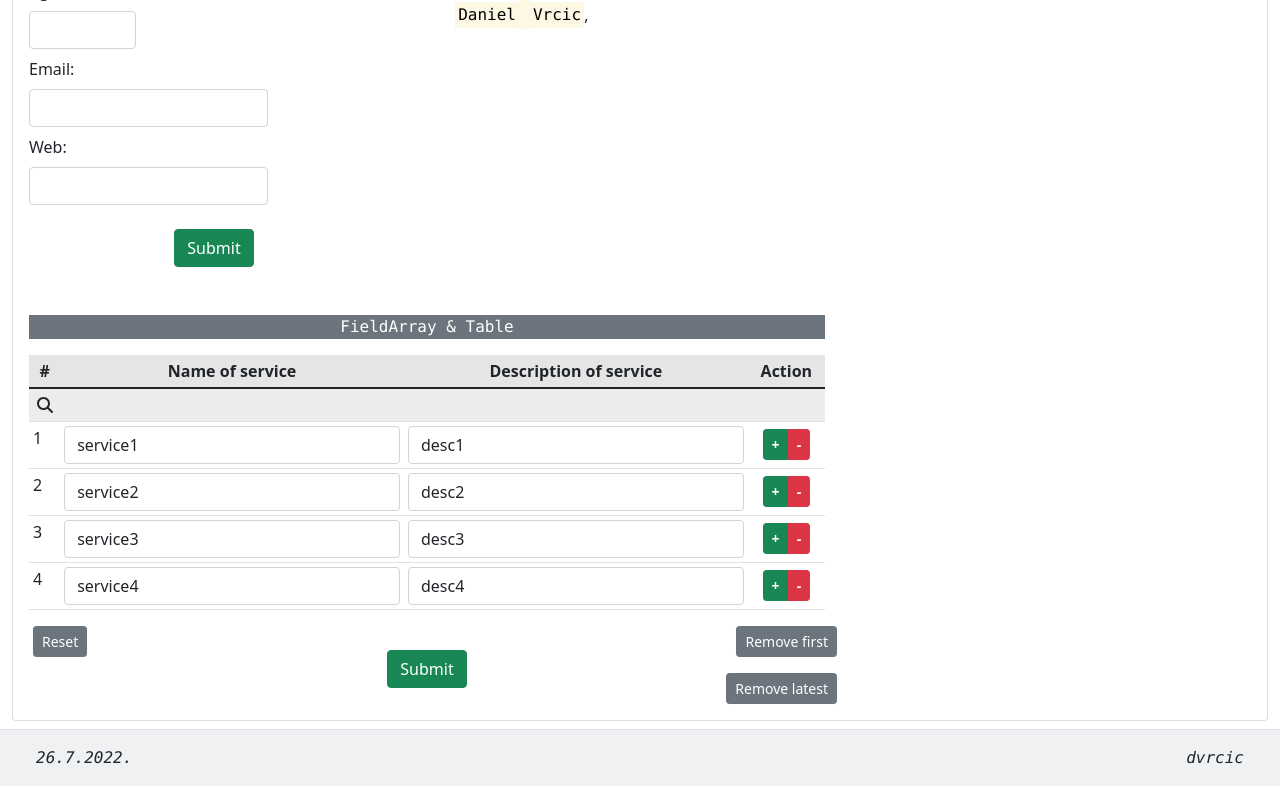
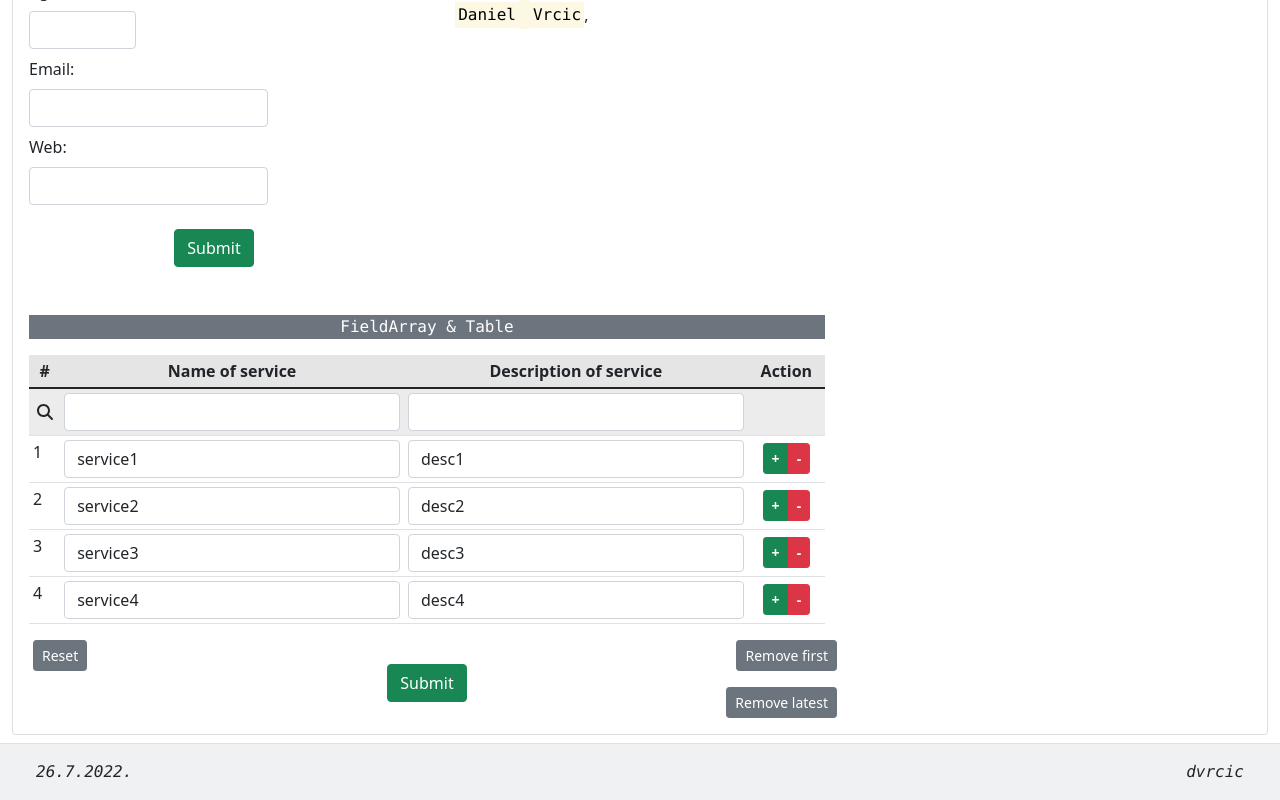
Before and after one commit to vrdel/react-playground, a React (Vite) app in the folder react-playground/: page /react-hook-form in a window 1280 px wide. Shown: the part 704-1504 px from the top of the page. Built offline with nearby package versions, Linux system fonts and the light colour scheme.

Commit message:
implement search on fields value

```diff
--- a/react-playground/src/routes/reacthookform.jsx
+++ b/react-playground/src/routes/reacthookform.jsx
@@ -68,7 +68,9 @@ const TestForm6 = () => {
 
   const { control, handleSubmit, setValue, formState: {errors} } = useForm({
     defaultValues: {
-      servicetypes: data
+      serviceTypes: data,
+      searchService: '',
+      searchDesc: ''
     }
   })
 
@@ -76,12 +78,15 @@ const TestForm6 = () => {
     setInitialData(data)
   }, [])
 
-  const servicetypes = useWatch({control, name: "servicetypes"})
+  const serviceTypes = useWatch({control, name: "serviceTypes"})
+  const searchService = useWatch({control, name: "searchService"})
+  const searchDesc = useWatch({control, name: "searchDesc"})
 
   const { fields, insert, remove } = useFieldArray({
     control,
-    name: "servicetypes"
+    name: "serviceTypes"
   })
+  let fieldsView = fields
 
   const onSubmit = data => {
     toast.success(
@@ -90,6 +95,12 @@ const TestForm6 = () => {
       </p>
     )
   }
+
+  if (searchService)
+    fieldsView = fields.filter(e => e.name.includes(searchService))
+
+  if (searchDesc)
+    fieldsView = fields.filter(e => e.name.includes(searchDesc))
 
   return (
     <Form onSubmit={ handleSubmit(onSubmit) } className="needs-validation">
@@ -118,21 +129,42 @@ const TestForm6 = () => {
                   <FontAwesomeIcon icon={faSearch}/>
                 </td>
                 <td className="align-middle text-center">
+                  <Controller
+                    name="searchService"
+                    control={control}
+                    render={ ({field}) =>
+                      <Input
+                        {...field}
+                        className='form-control'
+                        // onChange={(e) => field.onChange(searchHandler('searchService', e.target.value))}
+                      />
+                    }
+                  />
                 </td>
                 <td className="align-middle text-center">
+                  <Controller
+                    name="searchDesc"
+                    control={control}
+                    render={ ({field}) =>
+                      <Input
+                        {...field}
+                        className='form-control'
+                      />
+                    }
+                  />
                 </td>
                 <td className="align-middle text-center">
                 </td>
               </tr>
               {
-                fields.map((entry, index) =>
+                fieldsView.map((entry, index) =>
                   <tr key={entry.id}>
                     <td>
                       {index + 1}
                     </td>
                     <td>
                       <Controller
-                        name={`servicetypes.${index}.name`}
+                        name={`serviceTypes.${index}.name`}
                         control={control}
                         render={ ({field}) =>
                           <Input
@@ -144,7 +176,7 @@ const TestForm6 = () => {
                     </td>
                     <td>
                       <Controller
-                        name={`servicetypes.${index}.description`}
+                        name={`serviceTypes.${index}.description`}
                         control={control}
                         render={ ({field}) =>
                           <Input
@@ -174,7 +206,7 @@ const TestForm6 = () => {
       <Row>
         <Col className="position-relative text-center">
           <Button className="ms-3 btn-sm position-absolute top-0 start-0" color="secondary" onClick={() => {
-            setValue('servicetypes', initialData)
+            setValue('serviceTypes', initialData)
           }}>
             Reset
           </Button>
@@ -182,14 +214,14 @@ const TestForm6 = () => {
             Submit
           </Button>
           <Button className="mb-2 btn-sm position-absolute bottom-50 end-0" color="secondary" onClick={() => {
-            let newData = servicetypes.slice(1, servicetypes.length)
-            setValue('servicetypes', newData)
+            let newData = serviceTypes.slice(1, serviceTypes.length)
+            setValue('serviceTypes', newData)
           }}>
             Remove first
           </Button>
           <Button className="btn-sm position-absolute bottom-0 end-0" color="secondary" onClick={() => {
-            let newData = servicetypes.slice(0, servicetypes.length - 1)
-            setValue('servicetypes', newData)
+            let newData = serviceTypes.slice(0, serviceTypes.length - 1)
+            setValue('serviceTypes', newData)
           }}>
             Remove latest
           </Button>
```
